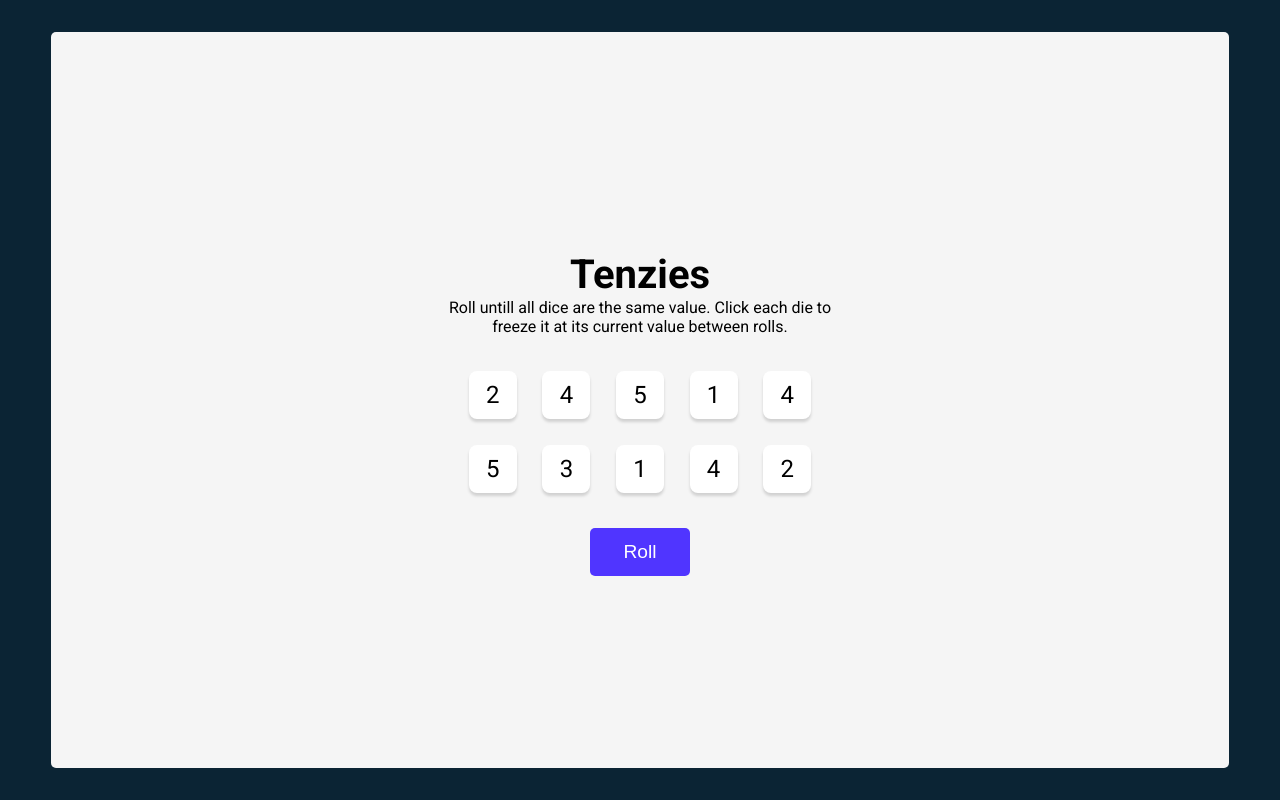
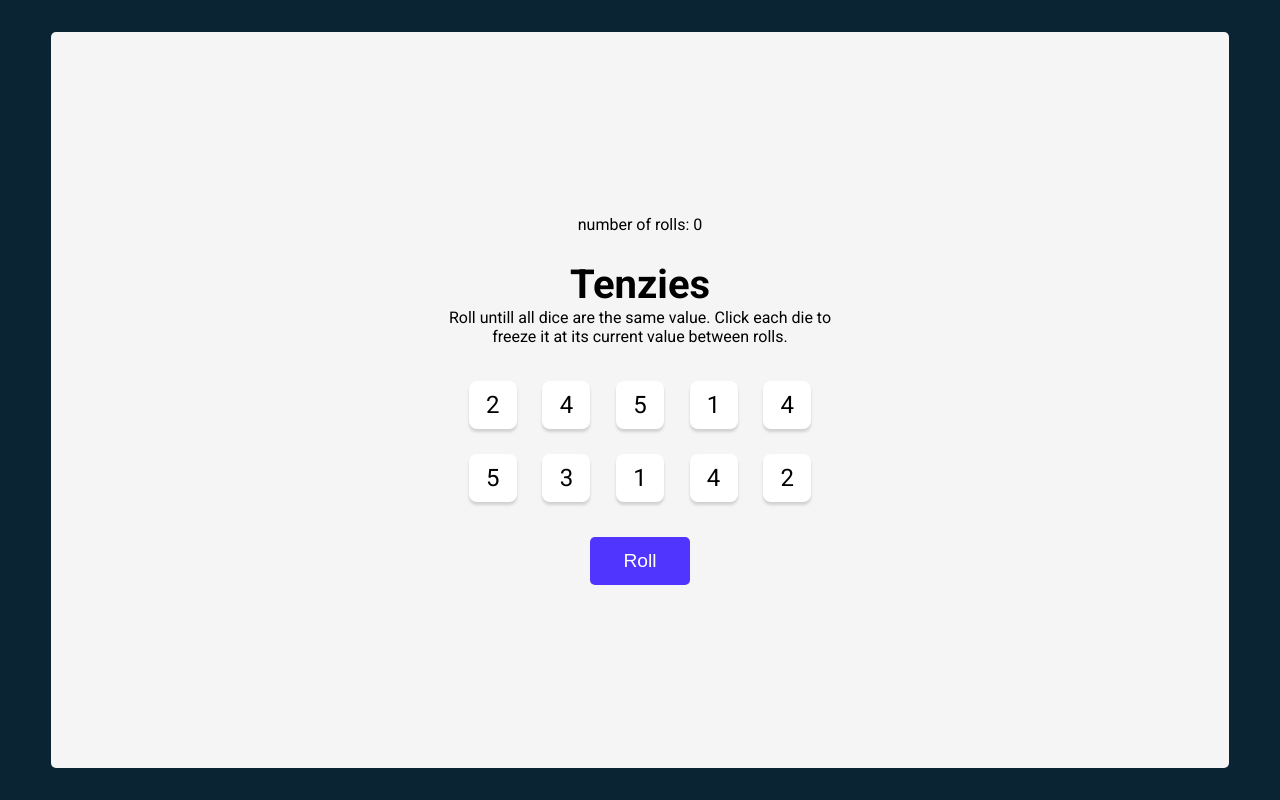
Before and after one commit to michaelrn2288/tenzies, a React (Vite) app: page / in a window 1280 px wide. Built offline with nearby package versions, Linux system fonts and the light colour scheme.

Commit message:
add roll counter

```diff
--- a/src/App.jsx
+++ b/src/App.jsx
@@ -6,6 +6,7 @@ export default function App() {
 
     const [dice, setDice] = React.useState(generateDice())
     const [tenzies, setTenzies] = React.useState(false)
+    const [rollCounter, setRollCounter] = React.useState(0)
 
     React.useEffect(()=>{
         const areDiceEqual = dice.every(die => die.value === dice[0].value)
@@ -29,6 +30,7 @@ export default function App() {
         setDice(prevDice => prevDice.map( die => {
             return die.isHeld ? die : {...die, value: randomDieNum()}
         }))
+        setRollCounter(prevCounter => prevCounter + 1 )
     }
 
     function randomDieNum() {
@@ -45,6 +47,7 @@ export default function App() {
 
     function newGame () {
         setDice(generateDice())
+        setRollCounter(0)
     }
 
 
@@ -63,6 +66,11 @@ export default function App() {
     return (
         <main>
             {tenzies && <Confetti /> }
+            <div className="current-score">
+                <div className="rolls-tracker">
+                    {`number of rolls: ${rollCounter}`}
+                </div>
+            </div>
             <h1>{tenzies ? 'You Won!': 'Tenzies'}</h1>
             <p className="instructions">
                 {tenzies ? '' : `Roll untill all dice are the same value.
```
